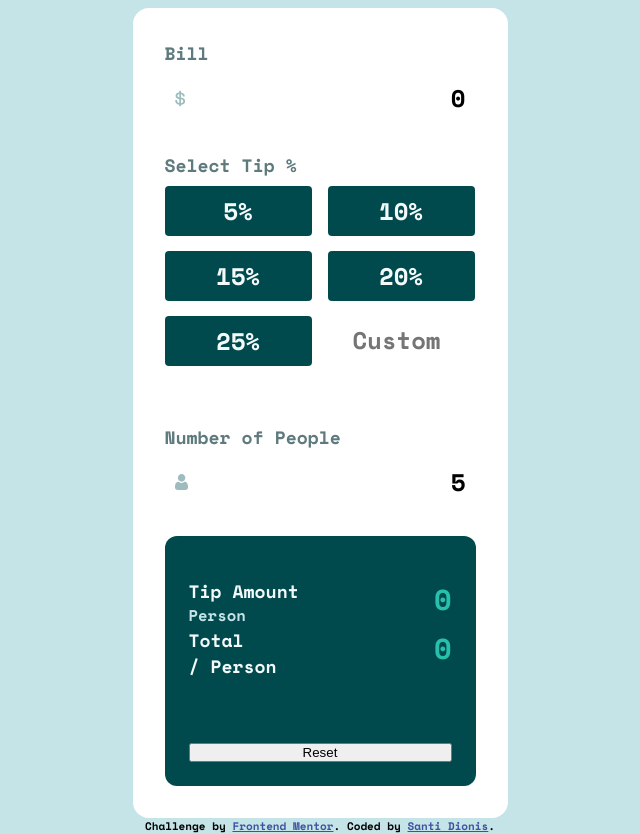
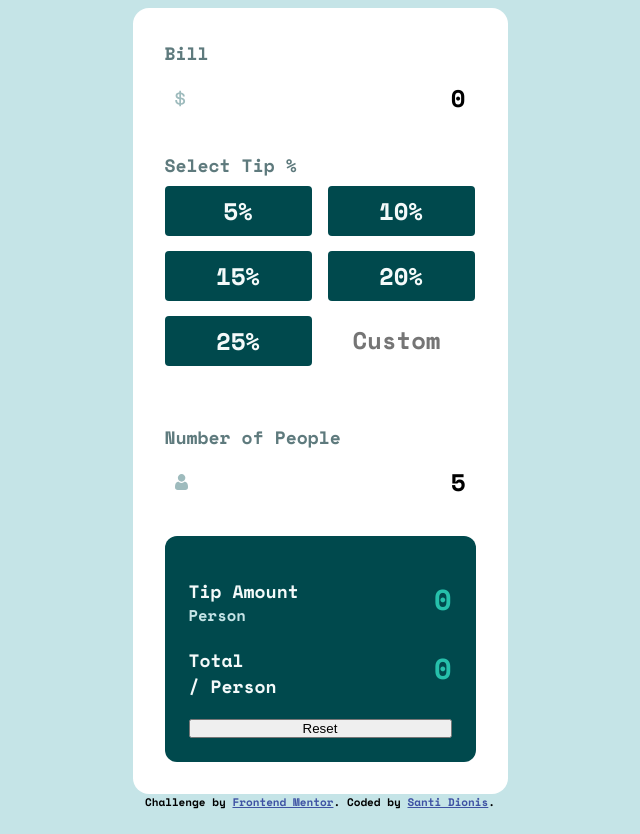
Before and after one commit to shencanet/Calculadora-propinas, a website: page index.html in a window 1280 px wide. Shown: the part 194-1028 px from the top of the page, without its empty margins (320-960 px from the left). After the commit the page ends 1004 px from the top, so only its background shows below. Drawn offline with nearby package versions, Linux system fonts and the light colour scheme.

Commit message:
ADD: sass

```diff
--- a/index.html
+++ b/index.html
@@ -80,7 +80,7 @@
         </div>
 
 
-      <button>Reset</button>
+      <button class="results-section__reset">Reset</button>
 
 
     </div>
--- a/sass/styles.scss
+++ b/sass/styles.scss
@@ -80,7 +80,7 @@
     border-radius: 12px;
     padding: 42px 24px 24px;
     display: flex;
-    height: 250px;
+   //height: 250px;
     flex-direction: column;
     justify-content: space-between;
 
@@ -90,6 +90,8 @@
 .results{
     display: grid;
     grid-template-columns: 1fr 1fr;
+    gap: 20px;
+    margin-bottom: 20px;
     &__tip-amount{
 
         font-size: 0.75em;
@@ -115,7 +117,9 @@
     &__total-value{
         @extend.results__tip-value;
     }}
+    .results-section__reset{
 
+    }
 
 
 
```
Also changed, not shown: styles.css, 1 other file.
